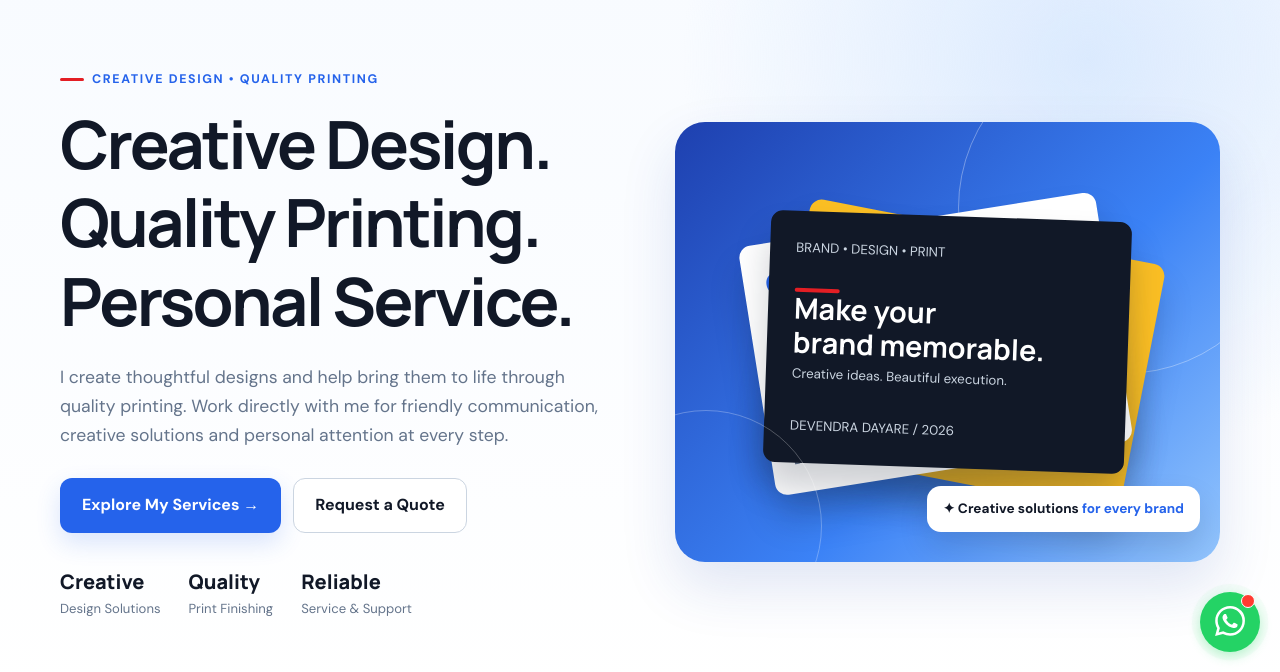
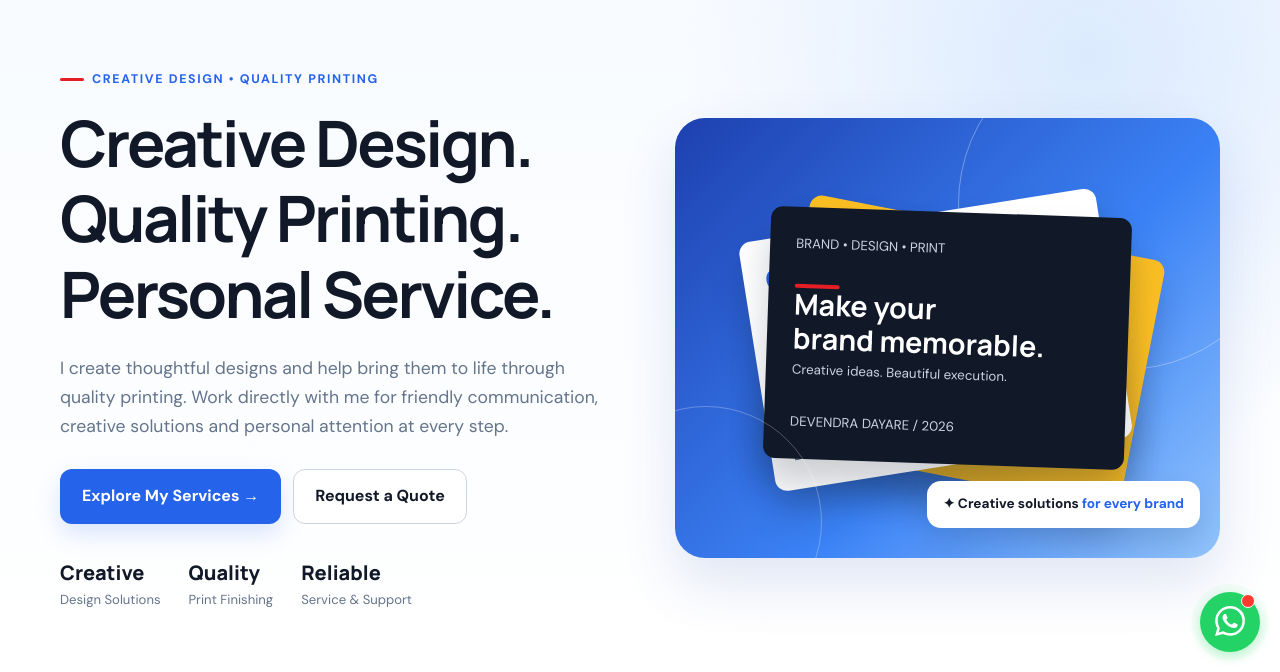
Before and after one commit to asksandeep/devendra-dayare, a plain HTML site: page index.html in a window 1280 px wide. Shown: the part 128-800 px from the top of the page. Drawn offline with Linux system fonts and the light colour scheme.

Commit message:
update changes

```diff
--- a/css/style.css
+++ b/css/style.css
@@ -35,7 +35,7 @@ h1,h2,h3,h4 {
   color:var(--navy)}
 
 h1 {
-  font-size:clamp(2.5rem,5.2vw,4.65rem);
+  font-size:clamp(2.5rem,5.2vw,4.0rem);
   letter-spacing:-.04em}
 
 h2 {
```
Also changed, not shown: index.html (+0 -1 lines).
